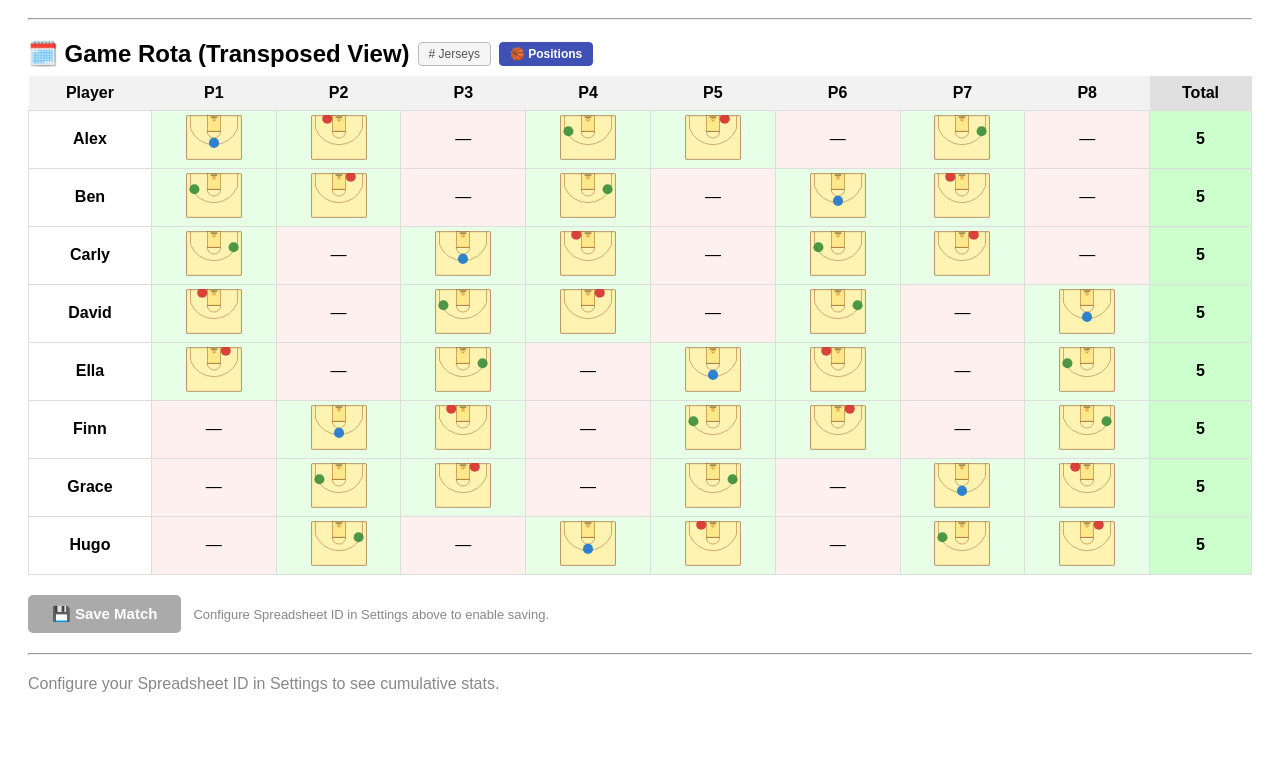
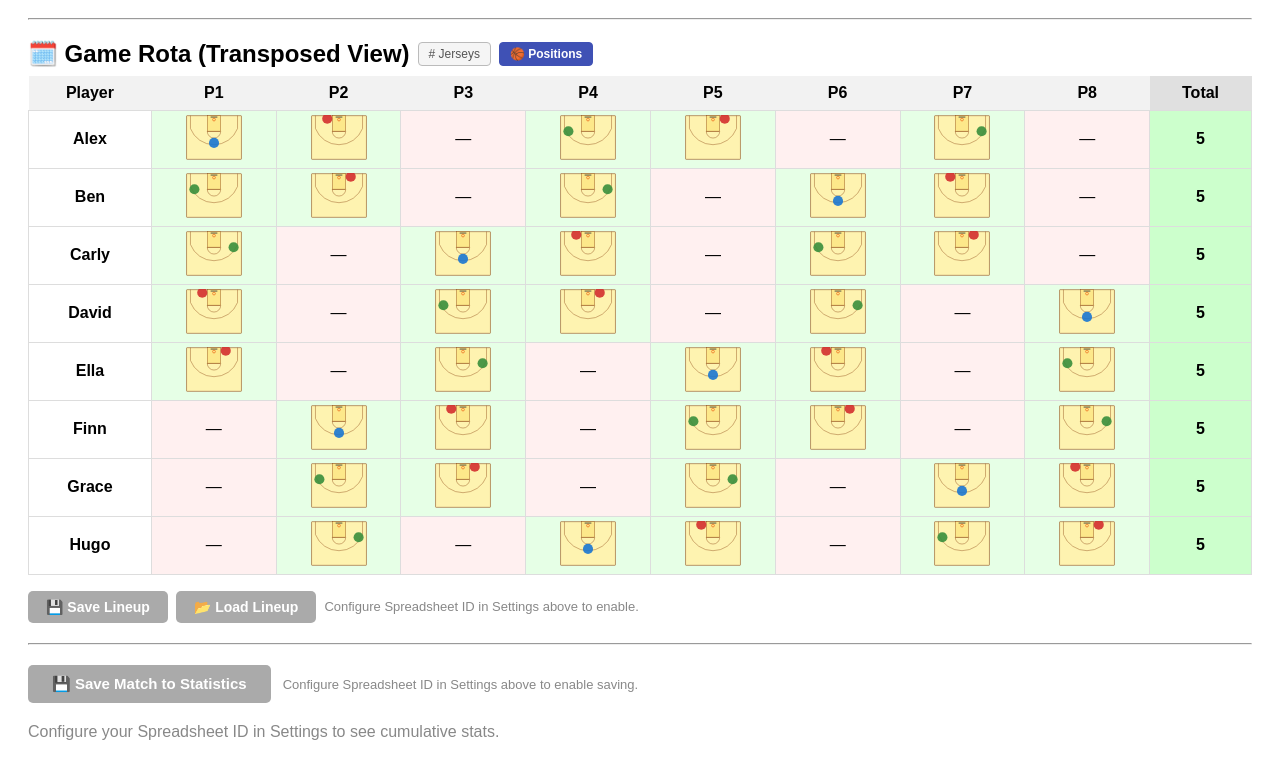
Before and after one commit to martijnmol/Junior-Basketball-Rota-Generator, a React (Create React App) app: page / in a window 1280 px wide. Shown: the part 375-1154 px from the top of the page. Before the commit the page ends 1112 px from the top, so only its background shows below. Built offline with nearby package versions, Linux system fonts and the light colour scheme.

Commit message:
add sync lineup functionality

```diff
--- a/src/App.tsx
+++ b/src/App.tsx
@@ -8,7 +8,7 @@ import StatsTable from './components/StatsTable';
 import { generateRota } from './rotaLogic';
 import { Player, Rota, Position, PositionRota, PeriodPositions } from './interfaces';
 import { getSpreadsheetId, setSpreadsheetId } from './settingsStorage';
-import { appendMatch, AppendMatchPayload, savePlayers, loadPlayersFromSheet } from './sheetsApi';
+import { appendMatch, AppendMatchPayload, savePlayers, loadPlayersFromSheet, saveLineup, loadLineupFromSheet } from './sheetsApi';
 import { buildDefaultPositions } from './positionLogic';
 
 const LOCAL_STORAGE_KEY = 'basketball-rota-players';
@@ -68,6 +68,8 @@ function App() {
     const [statsRefreshKey, setStatsRefreshKey] = useState(0);
     const [saveStatus, setSaveStatus] = useState<'idle' | 'saving' | 'success' | 'error'>('idle');
     const [saveError, setSaveError] = useState<string | null>(null);
+    const [lineupStatus, setLineupStatus] = useState<'idle' | 'saving' | 'loading' | 'saved' | 'loaded' | 'error'>('idle');
+    const [lineupError, setLineupError] = useState<string | null>(null);
     const initialLoadDone = useRef(false);
     const spreadsheetIdRef = useRef(spreadsheetId);
 
@@ -219,6 +221,42 @@ function App() {
         }
     };
 
+    const handleSaveLineup = async () => {
+        if (!spreadsheetId) return;
+        setLineupStatus('saving');
+        setLineupError(null);
+        try {
+            await saveLineup(spreadsheetId, players, positionRota);
+            setLineupStatus('saved');
+            setTimeout(() => setLineupStatus('idle'), 3000);
+        } catch (e) {
+            setLineupStatus('error');
+            setLineupError(e instanceof Error ? e.message : 'Unknown error');
+        }
+    };
+
+    const handleLoadLineup = async () => {
+        if (!spreadsheetId) return;
+        setLineupStatus('loading');
+        setLineupError(null);
+        try {
+            const loaded = await loadLineupFromSheet(spreadsheetId, players);
+            if (!loaded) throw new Error('No lineup found in the sheet.');
+            setPositionRota(loaded);
+            try {
+                localStorage.setItem(POSITIONS_STORAGE_KEY, JSON.stringify({
+                    fingerprint: makeRotaFingerprint(rota),
+                    positions: loaded,
+                }));
+            } catch { /* ignore */ }
+            setLineupStatus('loaded');
+            setTimeout(() => setLineupStatus('idle'), 3000);
+        } catch (e) {
+            setLineupStatus('error');
+            setLineupError(e instanceof Error ? e.message : 'Unknown error');
+        }
+    };
+
     const handleIdChange = (id: string) => {
         setSpreadsheetId(id);
         setSpreadsheetIdState(id || null);
@@ -265,6 +303,47 @@ function App() {
                 onPositionsChange={handlePositionsChange}
             />
 
+            <div style={{ margin: '16px 0', display: 'flex', alignItems: 'center', flexWrap: 'wrap', gap: 8 }}>
+                <button
+                    onClick={handleSaveLineup}
+                    disabled={!spreadsheetId || lineupStatus === 'saving' || lineupStatus === 'loading'}
+                    style={{
+                        padding: '8px 18px',
+                        backgroundColor: !spreadsheetId ? '#aaa' : '#3f51b5',
+                        color: 'white',
+                        border: 'none',
+                        borderRadius: '5px',
+                        cursor: !spreadsheetId ? 'not-allowed' : 'pointer',
+                        fontWeight: 'bold',
+                        fontSize: '14px',
+                    }}
+                >
+                    {lineupStatus === 'saving' ? 'Saving...' : '💾 Save Lineup'}
+                </button>
+                <button
+                    onClick={handleLoadLineup}
+                    disabled={!spreadsheetId || lineupStatus === 'saving' || lineupStatus === 'loading'}
+                    style={{
+                        padding: '8px 18px',
+                        backgroundColor: !spreadsheetId ? '#aaa' : '#1976d2',
+                        color: 'white',
+                        border: 'none',
+                        borderRadius: '5px',
+                        cursor: !spreadsheetId ? 'not-allowed' : 'pointer',
+                        fontWeight: 'bold',
+                        fontSize: '14px',
+                    }}
+                >
+                    {lineupStatus === 'loading' ? 'Loading...' : '📂 Load Lineup'}
+                </button>
+                {lineupStatus === 'saved' && <span style={{ color: 'green', fontWeight: 'bold' }}>✓ Lineup saved!</span>}
+                {lineupStatus === 'loaded' && <span style={{ color: 'green', fontWeight: 'bold' }}>✓ Lineup loaded!</span>}
+                {lineupStatus === 'error' && <span style={{ color: 'red' }}>⚠️ {lineupError}</span>}
+                {!spreadsheetId && <span style={{ color: '#888', fontSize: '13px' }}>Configure Spreadsheet ID in Settings above to enable.</span>}
+            </div>
+
+            <hr style={{ margin: '20px 0' }}/>
+
             <div style={{ margin: '20px 0' }}>
                 <button
                     onClick={handleSaveMatch}
@@ -280,7 +359,7 @@ function App() {
                         fontSize: '15px',
                     }}
                 >
-                    {saveStatus === 'saving' ? 'Saving...' : '💾 Save Match'}
+                    {saveStatus === 'saving' ? 'Saving...' : '💾 Save Match to Statistics'}
                 </button>
                 {saveStatus === 'success' && (
                     <span style={{ marginLeft: '12px', color: 'green', fontWeight: 'bold' }}>✓ Match saved!</span>
@@ -293,8 +372,6 @@ function App() {
                 )}
             </div>
 
-            <hr style={{ margin: '20px 0' }}/>
-
             <StatsTable spreadsheetId={spreadsheetId} refreshKey={statsRefreshKey} />
         </div>
     );
--- a/src/sheetsApi.ts
+++ b/src/sheetsApi.ts
@@ -1,5 +1,5 @@
 // src/sheetsApi.ts
-import { Player, Position } from './interfaces';
+import { Player, Position, PositionRota, PeriodPositions, POSITION_ORDER } from './interfaces';
 
 const CLIENT_ID = '942845479443-lvci36nuggtd2scc7r231fakf4vb3tr7.apps.googleusercontent.com';
 const SCOPE = 'https://www.googleapis.com/auth/spreadsheets';
@@ -291,3 +291,91 @@ export const loadPlayersFromSheet = async (spreadsheetId: string): Promise<Playe
         return null;
     }
 };
+
+const LINEUP_HEADERS = ['Player', 'P1', 'P2', 'P3', 'P4', 'P5', 'P6', 'P7', 'P8'];
+
+export const saveLineup = async (
+    spreadsheetId: string,
+    players: Player[],
+    positionRota: PositionRota,
+): Promise<void> => {
+    if (!spreadsheetId) throw new Error('Spreadsheet ID is not configured.');
+    const token = await getAccessToken();
+    const headers = { 'Authorization': `Bearer ${token}`, 'Content-Type': 'application/json' };
+
+    const metaRes = await fetch(
+        `${SHEETS_BASE}/${spreadsheetId}?fields=sheets.properties.title`,
+        { headers }
+    );
+    if (!metaRes.ok) throw new Error(`Could not read spreadsheet: ${metaRes.status}`);
+    const meta = await metaRes.json();
+    const existingTitles: string[] = (meta.sheets ?? []).map((s: any) => s.properties.title as string);
+
+    if (!existingTitles.includes('Lineup')) {
+        const batchRes = await fetch(
+            `${SHEETS_BASE}/${spreadsheetId}:batchUpdate`,
+            { method: 'POST', headers, body: JSON.stringify({ requests: [{ addSheet: { properties: { title: 'Lineup' } } }] }) }
+        );
+        if (!batchRes.ok) throw new Error(`Failed to create Lineup tab: ${batchRes.status}`);
+    }
+
+    // Clear existing data first so removed players don't linger.
+    await fetch(`${SHEETS_BASE}/${spreadsheetId}/values/Lineup:clear`, { method: 'POST', headers });
+
+    const presentPlayers = players.filter(p => p.isPresent);
+    const rows: (string | number)[][] = [
+        LINEUP_HEADERS,
+        ...presentPlayers.map(player => {
+            const cells: (string | number)[] = [player.name];
+            for (let i = 0; i < 8; i++) {
+                const period = positionRota[i];
+                const pos = period
+                    ? (Object.entries(period) as [Position, number][]).find(([, id]) => id === player.id)?.[0]
+                    : undefined;
+                cells.push(pos ?? '');
+            }
+            return cells;
+        }),
+    ];
+
+    const putRes = await fetch(
+        `${SHEETS_BASE}/${spreadsheetId}/values/Lineup!A1?valueInputOption=RAW`,
+        { method: 'PUT', headers, body: JSON.stringify({ values: rows }) }
+    );
+    if (!putRes.ok) throw new Error(`Failed to save lineup: ${putRes.status}`);
+};
+
+export const loadLineupFromSheet = async (
+    spreadsheetId: string,
+    players: Player[],
+): Promise<PositionRota | null> => {
+    if (!spreadsheetId) return null;
+    try {
+        const token = await getAccessToken();
+        const res = await fetch(
+            `${SHEETS_BASE}/${spreadsheetId}/values/Lineup!A:I`,
+            { headers: { 'Authorization': `Bearer ${token}` } }
+        );
+        if (!res.ok) return null;
+        const data = await res.json();
+        const rows: string[][] = data.values ?? [];
+        if (rows.length < 2) return null;
+
+        const playerNameToId = new Map(players.map(p => [p.name, p.id]));
+        const result: PositionRota = Array.from({ length: 8 }, () => ({} as PeriodPositions));
+
+        for (const row of rows.slice(1)) {
+            const playerId = playerNameToId.get(row[0]);
+            if (playerId === undefined) continue;
+            for (let i = 0; i < 8; i++) {
+                const pos = (row[i + 1] ?? '').trim() as Position;
+                if (POSITION_ORDER.includes(pos)) {
+                    result[i][pos] = playerId;
+                }
+            }
+        }
+        return result;
+    } catch {
+        return null;
+    }
+};
```
